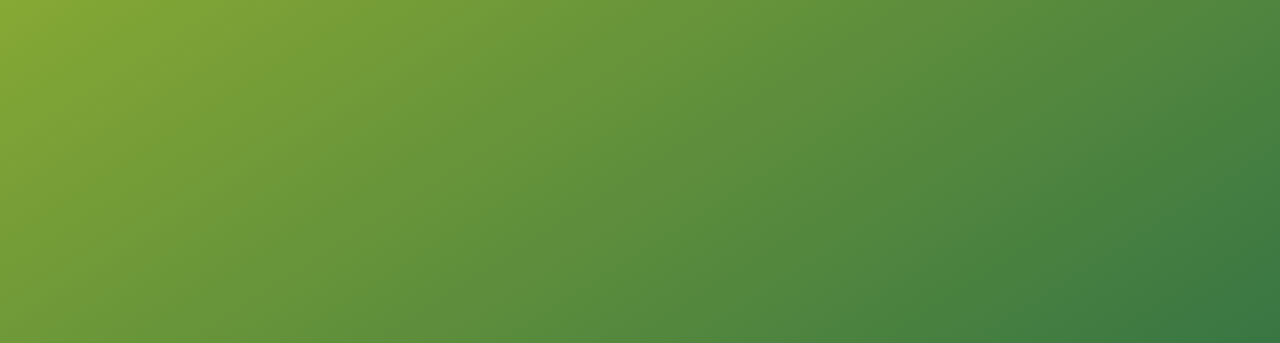
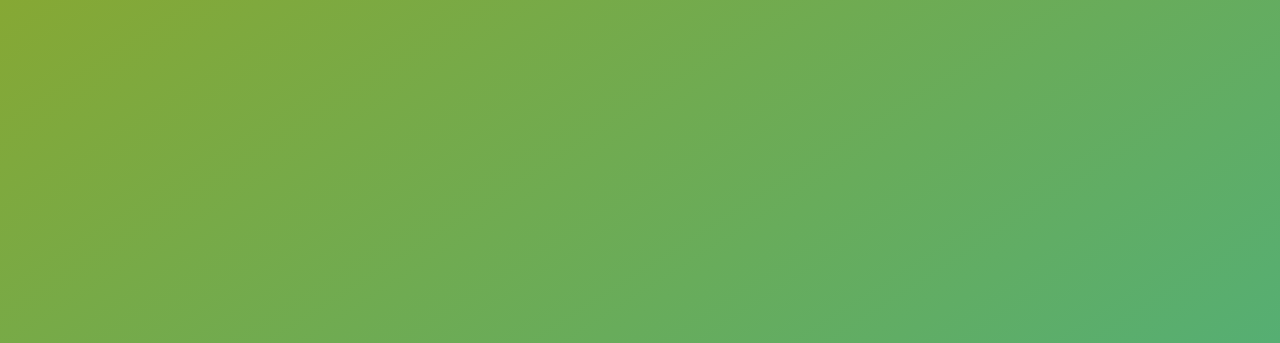
Before and after one commit to wannacry3030/hoisting-js, a plain HTML site: page index.html in a window 1280 px wide. Shown: the top 343 px of the page. Drawn offline with Linux system fonts and the light colour scheme.

Commit message:
update index.html

```diff
--- a/index.html
+++ b/index.html
@@ -10,7 +10,7 @@
         height: 100vh;
         display: flex;
         align-items: center;
-        background: linear-gradient(to top left, #186149, #86a834);
+        background: linear-gradient(to top left, #42b18c, #86a834);
       }
       h1 {
         font-family: sans-serif;
```
